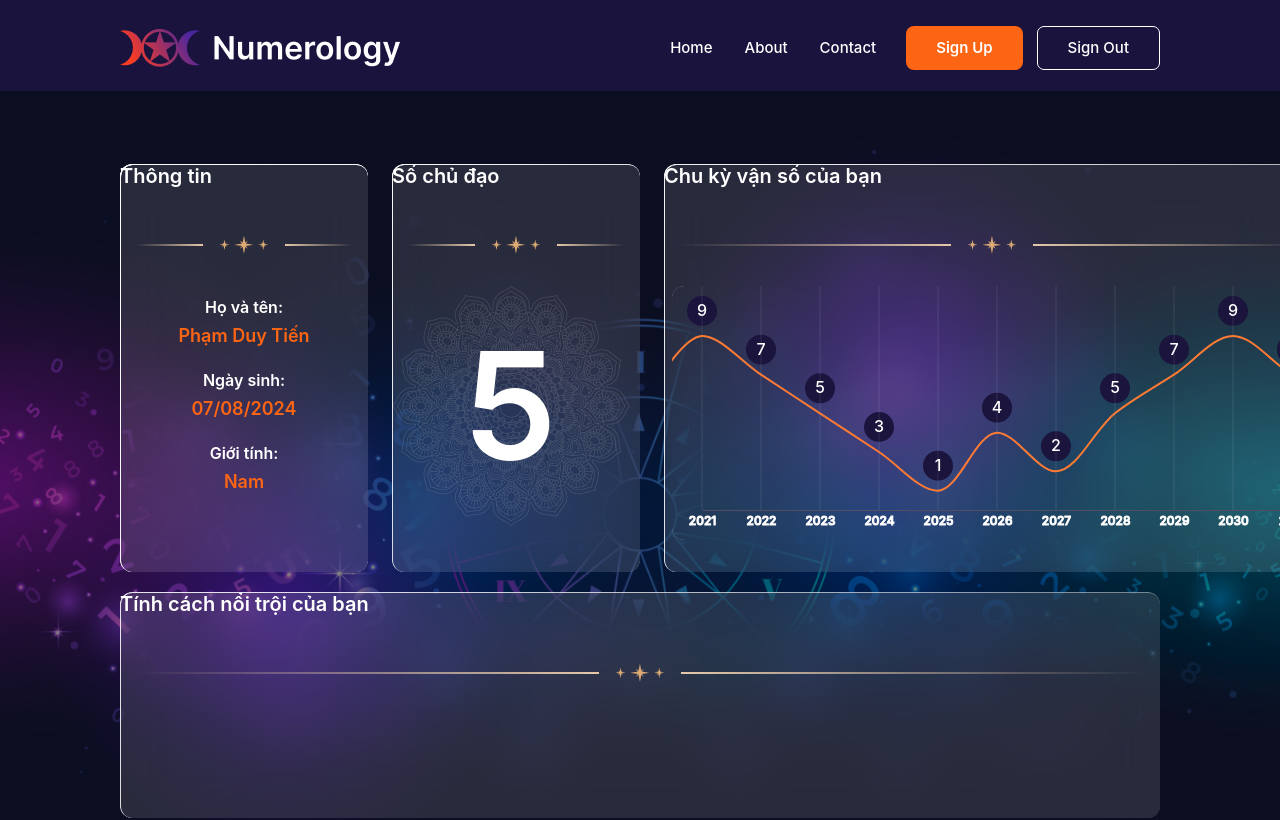
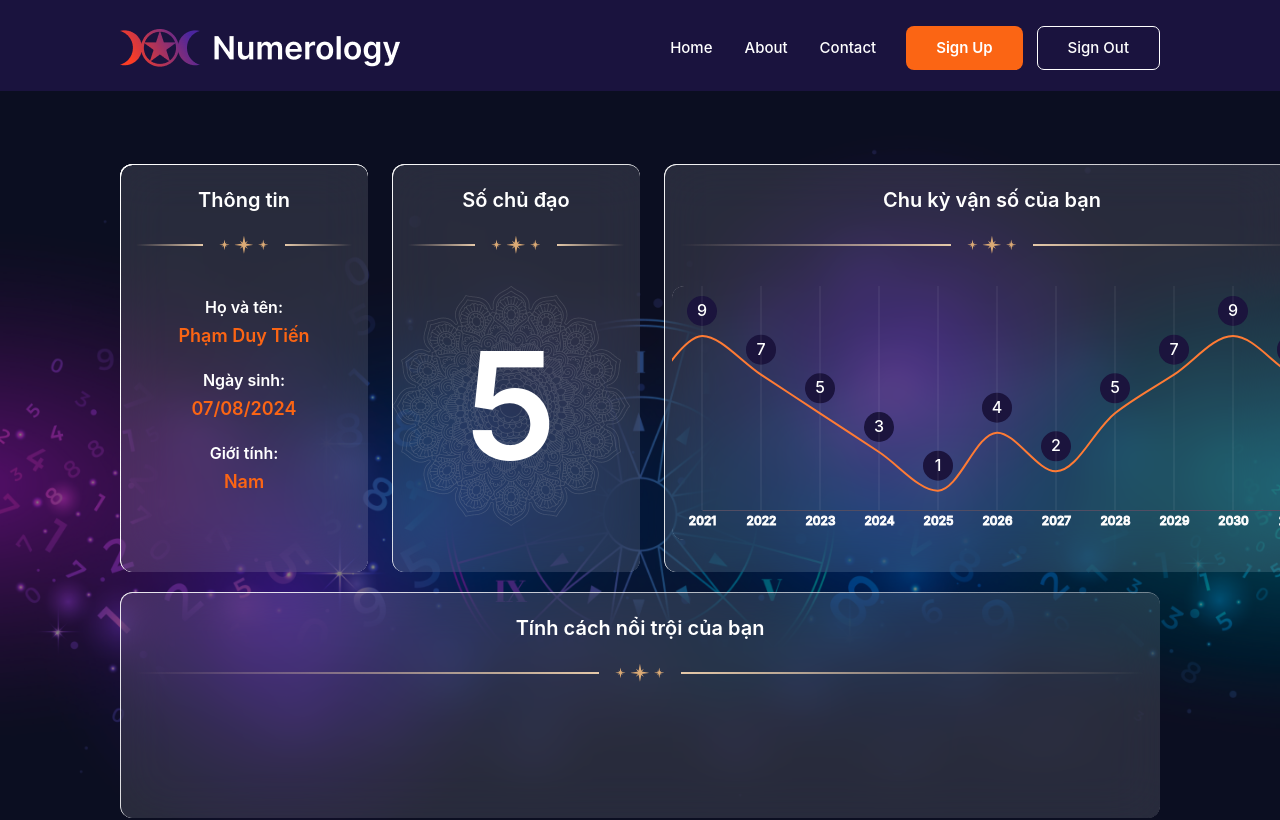
Before and after one commit to itmonksakshay/numerology-app, a React (Create React App) app: page / in a window 1280 px wide. Shown: the top 820 px of the page. Built offline with nearby package versions, Linux system fonts and the light colour scheme; a web font is replaced by a local one.

Commit message:
TitledetailCard-component

```diff
--- a/src/App.js
+++ b/src/App.js
@@ -17,7 +17,6 @@ import Step8DetailCard from "./components/organisms/Step8DetailCard";
 import Step9DetailCard from "./components/organisms/Step9DetailCard";
 import Step22DetailCard from "./components/organisms/Step22DetailCard";
 import Step23DetailCard from "./components/organisms/Step23DetailCard";
-import Title3DetailCard from "./components/organisms/Title3DetailCard";
 import Step5DetailCard from "./components/organisms/Step5DetailCard";
 
 const TextWrapper = styled("div")({
--- a/src/components/molecules/InfoCard.jsx
+++ b/src/components/molecules/InfoCard.jsx
@@ -28,7 +28,7 @@ const InfoCard = ({ children, title, ...extraProps }) => {
   return (
     <CardWrapper {...extraProps}>
       <InfoCardWrapper className="rounded-xl">
-        <div className="h-[72px]   card-title text-white	">
+        <div className="h-[72px] flex items-center justify-center  card-title text-white	">
           {title}
         </div>
         <div className="flex justify-center items-center gap-4 mx-4">
```
